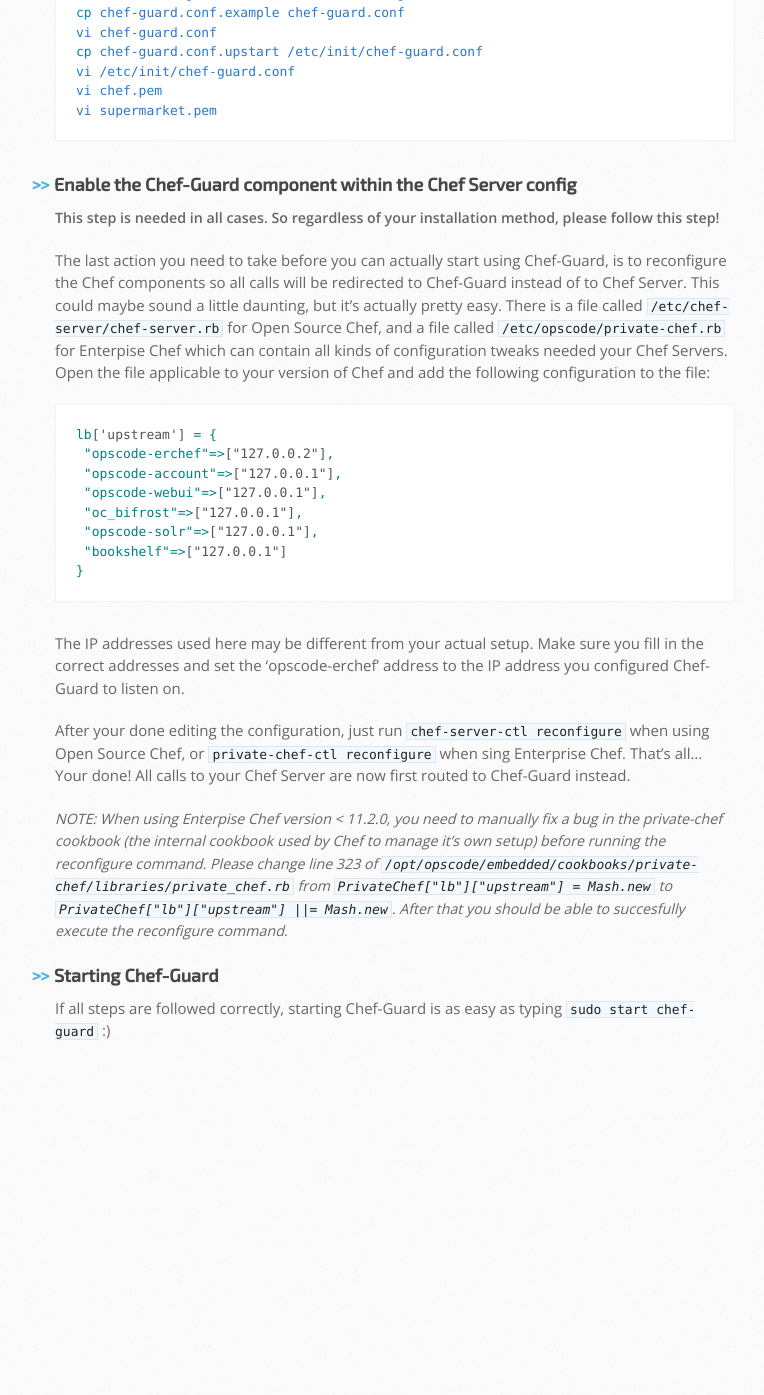
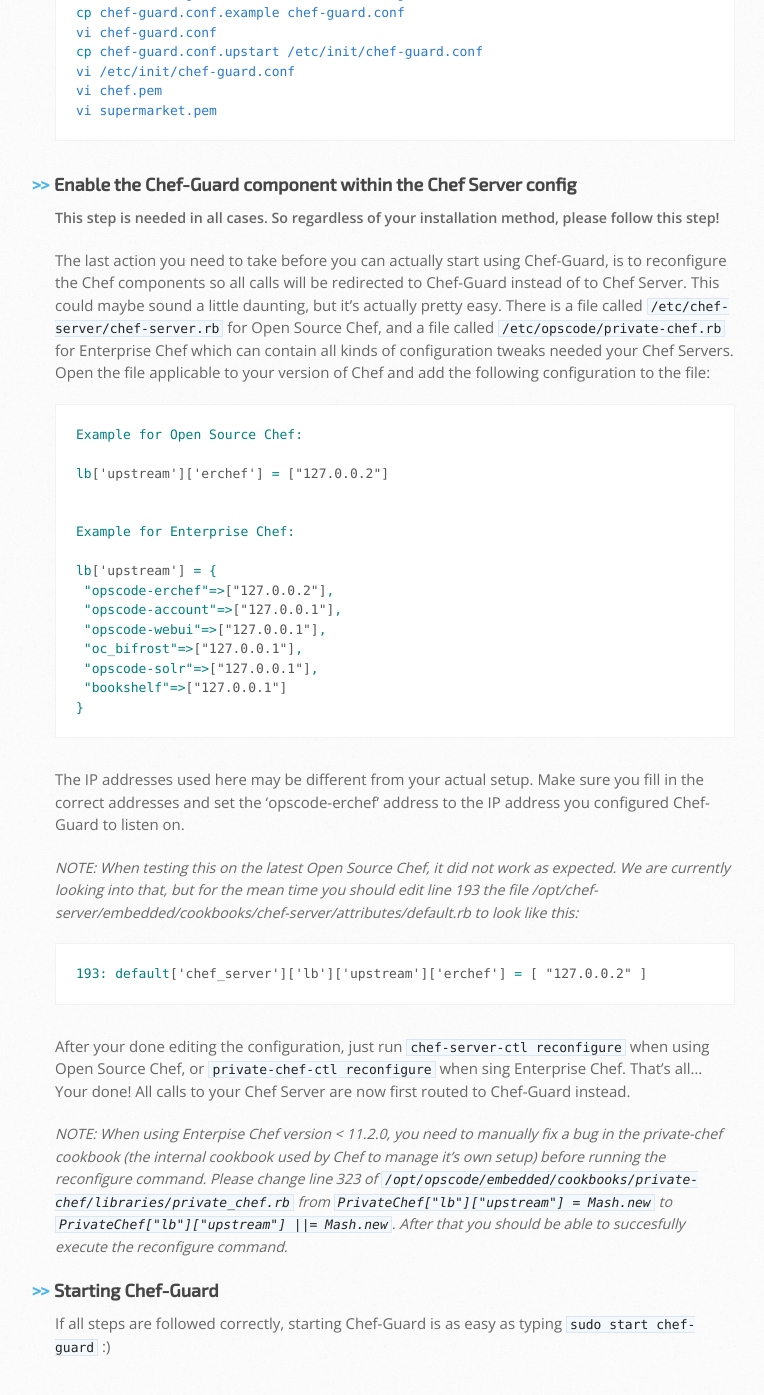
Before and after one commit to xanzy/xanzy.github.io, a Jekyll site: the page built from projects/chef-guard/installation/installation.md, in a window 1280 px wide and 1400 px high, scrolled down 2481 px. Shown: the top 1395 px of the window, without its empty margins (375-1139 px from the left). Built offline with Jekyll 4.4.1, drawn with Linux system fonts in a browser that asks for light colours; before the commit the page ends 3565 px from its top, so only the background shows below that.

Commit message:
Updated installation info for OS Chef

```diff
--- a/projects/chef-guard/installation/installation.md
+++ b/projects/chef-guard/installation/installation.md
@@ -47,9 +47,16 @@
 ### Enable the Chef-Guard component within the Chef Server config
 **This step is needed in all cases. So regardless of your installation method, please follow this step!**
 
-The last action you need to take before you can actually start using Chef-Guard, is to reconfigure the Chef components so all calls will be redirected to Chef-Guard instead of to Chef Server. This could maybe sound a little daunting, but it's actually pretty easy. There is a file called `/etc/chef-server/chef-server.rb` for Open Source Chef, and a file called `/etc/opscode/private-chef.rb` for Enterpise Chef which can contain all kinds of configuration tweaks needed your Chef Servers. Open the file applicable to your version of Chef and add the following configuration to the file:
+The last action you need to take before you can actually start using Chef-Guard, is to reconfigure the Chef components so all calls will be redirected to Chef-Guard instead of to Chef Server. This could maybe sound a little daunting, but it's actually pretty easy. There is a file called `/etc/chef-server/chef-server.rb` for Open Source Chef, and a file called `/etc/opscode/private-chef.rb` for Enterprise Chef which can contain all kinds of configuration tweaks needed your Chef Servers. Open the file applicable to your version of Chef and add the following configuration to the file:
 
 ~~~ ini
+Example for Open Source Chef:
+
+lb['upstream']['erchef'] = ["127.0.0.2"]
+
+
+Example for Enterprise Chef:
+
 lb['upstream'] = {
  "opscode-erchef"=>["127.0.0.2"],
  "opscode-account"=>["127.0.0.1"],
@@ -62,6 +69,12 @@
 
 The IP addresses used here may be different from your actual setup. Make sure you fill in the correct addresses and set the 'opscode-erchef' address to the IP address you configured Chef-Guard to listen on.
 
+_NOTE: When testing this on the latest Open Source Chef, it did not work as expected. We are currently looking into that, but for the mean time you should edit line 193 the file /opt/chef-server/embedded/cookbooks/chef-server/attributes/default.rb to look like this:_
+
+~~~ ini
+193: default['chef_server']['lb']['upstream']['erchef'] = [ "127.0.0.2" ]
+~~~
+
 After your done editing the configuration, just run `chef-server-ctl reconfigure` when using Open Source Chef, or `private-chef-ctl reconfigure` when sing Enterprise Chef. That's all... Your done! All calls to your Chef Server are now first routed to Chef-Guard instead.
 
 _NOTE:  When using Enterpise Chef version < 11.2.0, you need to manually fix a bug in the private-chef cookbook (the internal cookbook used by Chef to manage it's own setup) before running the reconfigure command. Please change line 323 of `/opt/opscode/embedded/cookbooks/private-chef/libraries/private_chef.rb` from `PrivateChef["lb"]["upstream"] = Mash.new` to `PrivateChef["lb"]["upstream"] ||= Mash.new`. After that you should be able to succesfully execute the reconfigure command._
```
